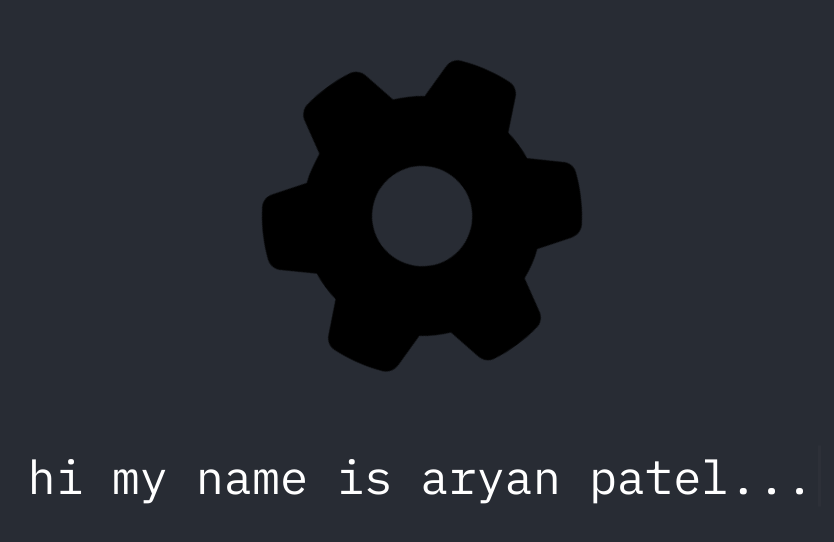
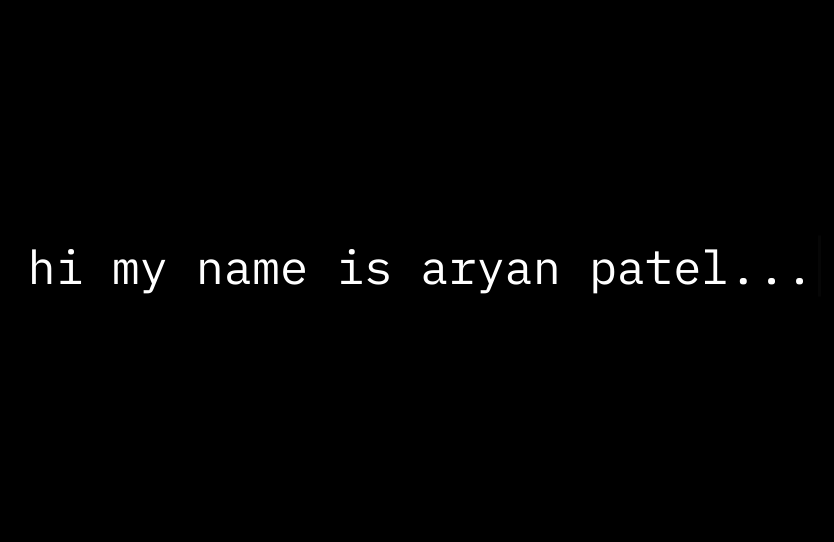
Before and after one commit to Aryanpatel335/PersonalWebsite, a React (Create React App) app: page / in a window 1280 px wide. Shown: the part 130-672 px from the top of the page, without its empty margins (218-1052 px from the left). Built offline with nearby package versions, Linux system fonts and the light colour scheme.

Commit message:
changed logo

```diff
--- a/src/App.css
+++ b/src/App.css
@@ -15,7 +15,7 @@
 }
 
 .App-header {
-  background-color: #282c34;
+  background-color: rgb(0, 0, 0);
   min-height: 100vh;
   display: flex;
   flex-direction: column;
--- a/src/App.js
+++ b/src/App.js
@@ -1,11 +1,9 @@
-import logo from "./logo.svg";
 import "./App.css";
 
 function App() {
   return (
     <div className="App">
       <header className="App-header">
-        <img src={logo} className="App-logo" alt="logo" />
         <p className="line-1 anim-typewriter">hi my name is aryan patel...</p>
       </header>
     </div>
```
Also changed, not shown: src/logo.svg (deleted).
